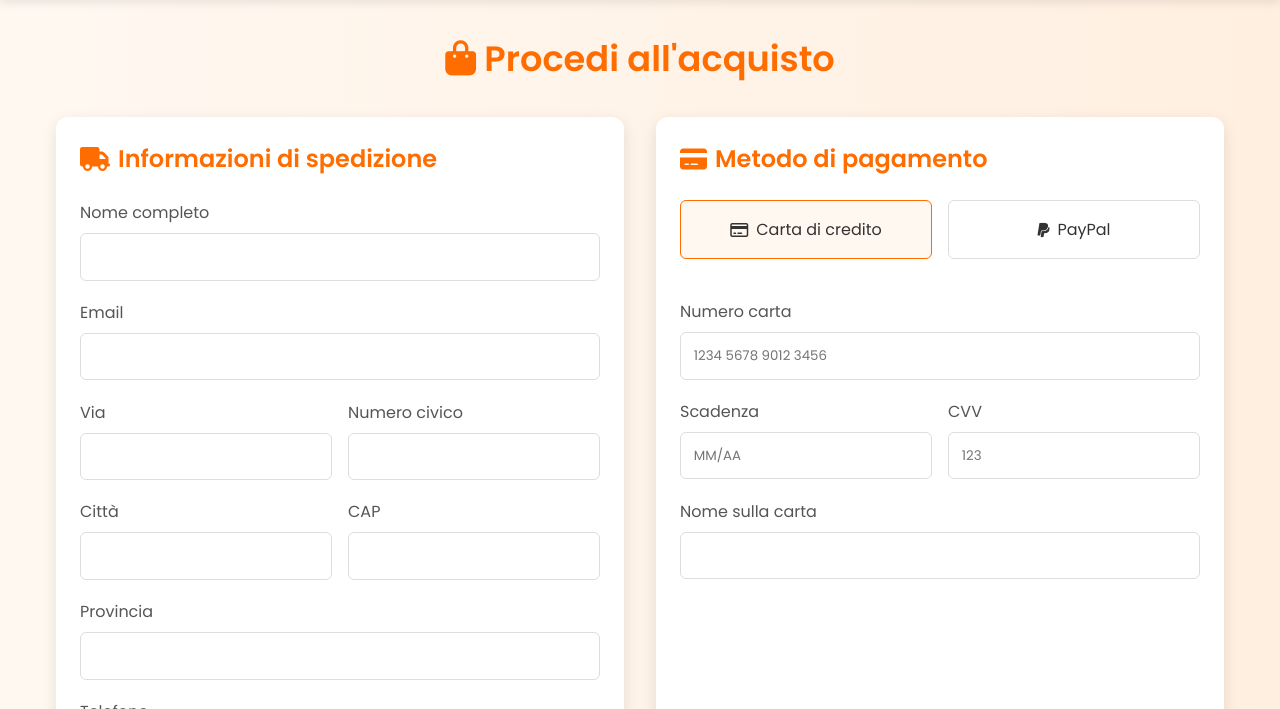
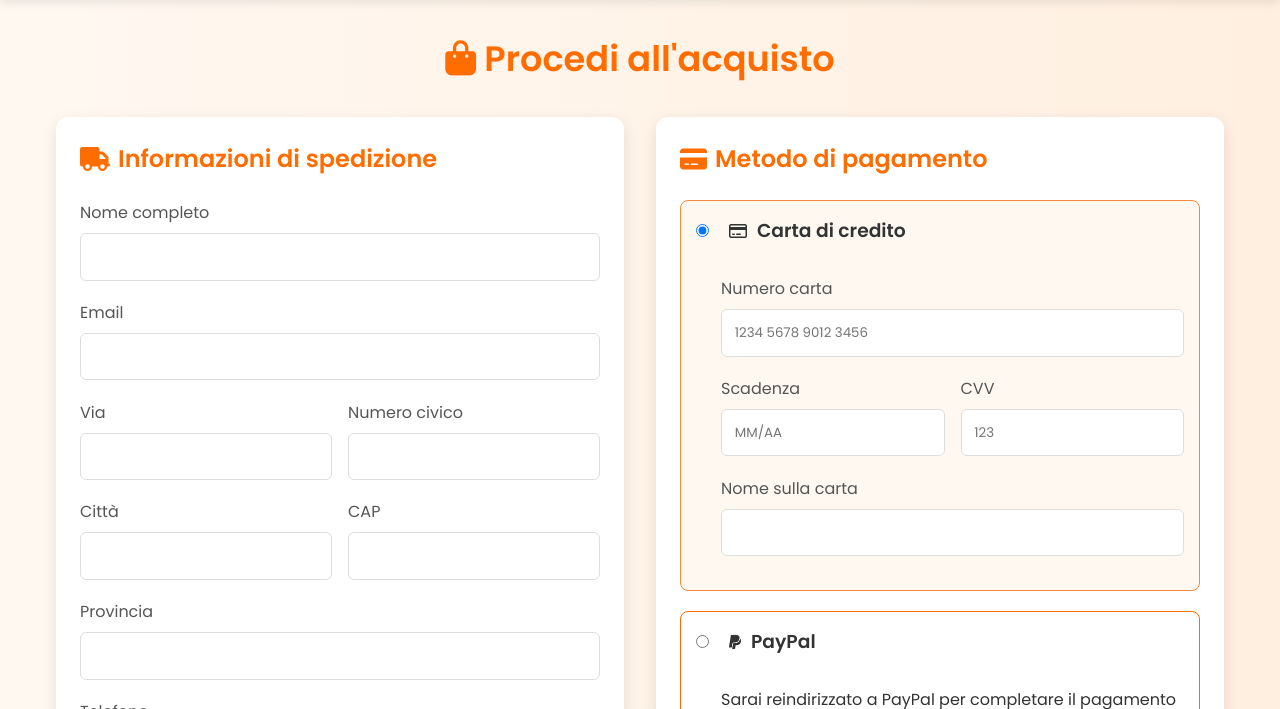
Before and after one commit to FERRO-FK/Sito-computer, a PHP site: page /php/checkout.php in a window 1280 px wide. Shown: the part 73-782 px from the top of the page. Run offline with PHP 8.4, Linux system fonts and the light colour scheme.

Commit message:
funzionamento del checkout lato html e javascript

```diff
--- a/css/styles_checkout.css
+++ b/css/styles_checkout.css
@@ -236,3 +236,42 @@
     justify-content: center;
     gap: 0.5rem;
   }
+
+    .payment-options {
+      display: flex;
+      flex-direction: column;
+      gap: 20px;
+    }
+
+    .payment-option {
+      border: 1px solid #FF6D00;
+      border-radius: 8px;
+      padding: 15px;
+      cursor: pointer;
+      transition: all 0.3s;
+    }
+
+    .payment-option:hover {
+      border-color: #ddd;
+    }
+
+    .payment-option.selected {
+      border-color: #f78a37;
+      background-color: #fff8f0;
+    }
+
+    .payment-option-header {
+      display: flex;
+      align-items: center;
+      gap: 10px;
+      margin-bottom: 10px;
+    }
+
+    .payment-option input[type="radio"] {
+      margin-right: 10px;
+    }
+
+    .payment-details {
+      margin-top: 15px;
+      padding-left: 25px;
+    }
--- a/php/checkout.php
+++ b/php/checkout.php
@@ -34,7 +34,7 @@ if (isset($_SESSION['utente_id'])) {
   <div class="top-bar">
     <div class="logo">Tecno shop</div>
     <div class="nav-links">
-      <a href="#"><i class="fas fa-home"></i> Home</a>
+      <a href="../php/index.php"><i class="fas fa-home"></i> Home</a>
       <a href="../php/prodotti.php"><i class="fas fa-laptop"></i> Prodotti</a>
       <a href="../html/carrello.php"><i class="fas fa-shopping-cart"></i> Carrello</a>
       <a href="../php/login.php"><i class="fas fa-user"></i> Login</a>
@@ -100,16 +100,15 @@ if (isset($_SESSION['utente_id'])) {
       <section class="checkout-section">
         <h2><i class="fas fa-credit-card"></i> Metodo di pagamento</h2>
 
-        <div class="payment-methods">
-          <div class="payment-method active" data-method="credit">
-            <i class="far fa-credit-card"></i> Carta di credito
-          </div>
-          <div class="payment-method" data-method="paypal">
-            <i class="fab fa-paypal"></i> PayPal
-          </div>
+        <div class="payment-options">
+          <label class="payment-option selected">
+            <div class="payment-option-header">
+              <input type="radio" name="payment-method" value="credit" checked>
+              <i class="far fa-credit-card"></i>
+              <h3>Carta di credito</h3>
             </div>
 
-        <div class="payment-details" id="credit-card-details">
+            <div class="payment-details">
               <div class="form-group">
                 <label for="card-number">Numero carta</label>
                 <input type="text" id="card-number" name="card-number" placeholder="1234 5678 9012 3456" pattern="[\d ]{16,19}" required>
@@ -132,11 +131,20 @@ if (isset($_SESSION['utente_id'])) {
                 <input type="text" id="card-name" name="card-name" required>
               </div>
             </div>
+          </label>
 
-        <div class="payment-details" id="paypal-details" style="display: none;">
+          <label class="payment-option">
+            <div class="payment-option-header">
+              <input type="radio" name="payment-method" value="paypal">
+              <i class="fab fa-paypal"></i>
+              <h3>PayPal</h3>
+            </div>
+
+            <div class="payment-details">
               <p>Sarai reindirizzato a PayPal per completare il pagamento</p>
               <a href="https://www.paypal.com/pool/9eM0UbGYoC?sr=accr"><img src="https://www.paypalobjects.com/webstatic/mktg/logo/pp_cc_mark_37x23.jpg" alt="PayPal"></a>
-
+            </div>
+          </label>
         </div>
       </section>
 
@@ -177,10 +185,6 @@ if (isset($_SESSION['utente_id'])) {
           </div>
         </div>
 
-        <div class="coupon-form">
-          <input type="text" placeholder="Codice sconto">
-          <button class="apply-btn">Applica</button>
-        </div>
 
         <button class="checkout-btn" onclick="processPayment()">
           <i class="fas fa-lock"></i> Completa l'ordine
@@ -212,58 +216,57 @@ if (isset($_SESSION['utente_id'])) {
   </footer>
 
   <script>
-    // Cambio metodo di pagamento
-    document.querySelectorAll('.payment-method').forEach(method => {
-      method.addEventListener('click', function() {
-        document.querySelectorAll('.payment-method').forEach(m => m.classList.remove('active'));
-        this.classList.add('active');
+    // Minimale JavaScript per la selezione del metodo di pagamento
+    document.addEventListener('DOMContentLoaded', function() {
+      const paymentOptions = document.querySelectorAll('.payment-option');
 
-        document.querySelectorAll('.payment-details').forEach(d => d.style.display = 'none');
-        document.getElementById(this.dataset.method + '-details').style.display = 'block';
+      paymentOptions.forEach(option => {
+        option.addEventListener('click', function() {
+          // Rimuovi la classe selected da tutte le opzioni
+          paymentOptions.forEach(opt => opt.classList.remove('selected'));
+
+          // Aggiungi la classe selected all'opzione cliccata
+          this.classList.add('selected');
+
+          // Seleziona il radio button corrispondente
+          const radio = this.querySelector('input[type="radio"]');
+          radio.checked = true;
+        });
       });
     });
 
-    // Formattazione numero carta
-    document.getElementById('card-number').addEventListener('input', function(e) {
-      let value = e.target.value.replace(/\s+/g, '');
-      if (value.length > 0) {
-        value = value.match(new RegExp('.{1,4}', 'g')).join(' ');
-      }
-      e.target.value = value;
-    });
-
-    // Formattazione data scadenza
-    document.getElementById('card-expiry').addEventListener('input', function(e) {
-      let value = e.target.value.replace(/\D/g, '');
-      if (value.length > 2) {
-        value = value.substring(0, 2) + '/' + value.substring(2, 4);
-      }
-      e.target.value = value;
-    });
 
       function processPayment() {
-      // Validazione del form
-      const forms = document.querySelectorAll('form');
-      let isValid = true;
+        const method = document.querySelector('input[name="payment-method"]:checked').value;
 
-      forms.forEach(form => {
-        const inputs = form.querySelectorAll('input[required]');
-        inputs.forEach(input => {
-          if (!input.value) {
-            input.classList.add('error');
-            isValid = false;
-          } else {
-            input.classList.remove('error');
+        if (method === 'credit' && !validateCreditCard()) {
+          return; // Blocca se la carta non è "valida"
         }
-        });
-      });
 
-      if (isValid) {
-        alert('Pagamento elaborato con successo! Grazie per il tuo acquisto.');
-        // Qui andrebbe il codice per inviare i dati al server
-      } else {
-        alert('Per favore completa tutti i campi obbligatori.');
+        // Procedi con il pagamento...
+        alert(method === 'credit'
+          ? "Pagamento con carta simulato!"
+          : "Reindirizzamento a PayPal...");
       }
+
+
+    function validateCreditCard() {
+      const fields = [
+        {id: 'card-number', name: 'Numero carta', min: 16},
+        {id: 'card-expiry', name: 'Scadenza', min: 5}, // MM/AA
+        {id: 'card-cvv', name: 'CVV', min: 3},
+        {id: 'card-name', name: 'Nome titolare', min: 2}
+      ];
+
+      for (let field of fields) {
+        const value = document.getElementById(field.id).value.trim();
+        if (value.length < field.min) {
+          alert(`${field.name} non valido`);
+          return false;
+        }
+      }
+
+      return true; // Tutti i campi sono pieni
     }
   </script>
 </body>
```
Also changed, not shown: css/styles_admin.css (+5 -4 lines). Lines whose indentation alone changed are shown as unchanged.
